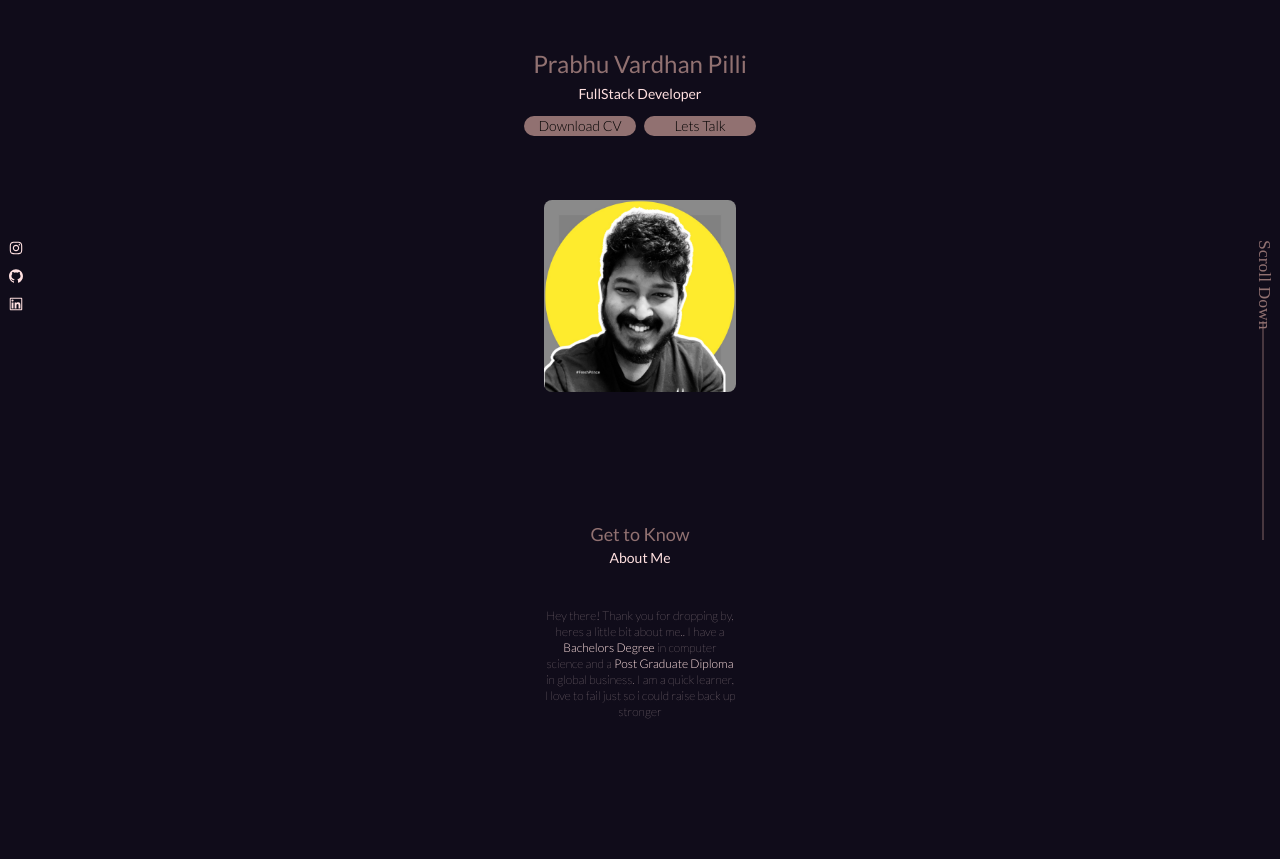
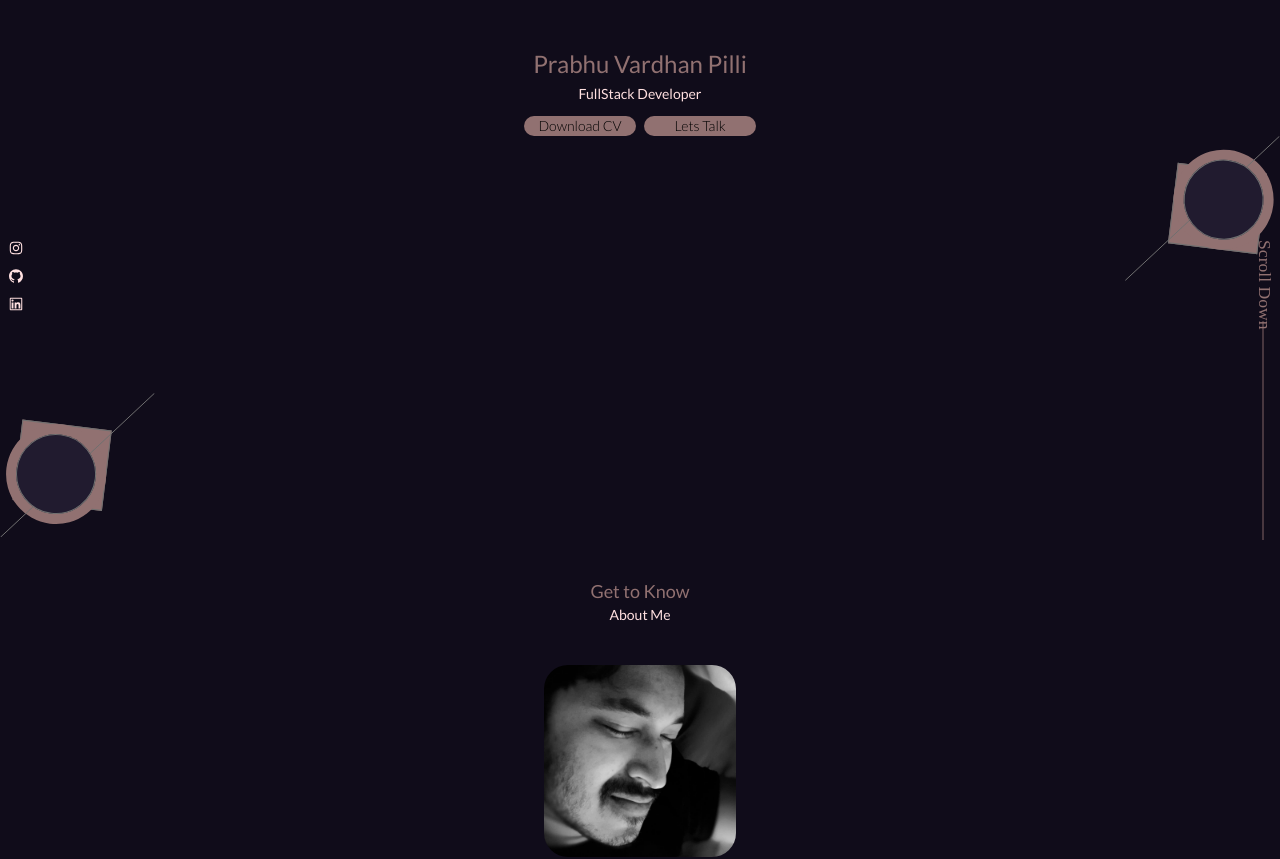
Before and after one commit to S550Stang/portfolio, a React (Create React App) app in the folder client/: page / in a window 1280 px wide. Shown: the top 859 px of the page. Before the commit the page ends 800 px from the top, so only its background shows below. Built offline with nearby package versions, Linux system fonts and the light colour scheme.

Commit message:
Make LAnding PAge WIth VEctor GRaphics

```diff
--- a/client/public/index.html
+++ b/client/public/index.html
@@ -3,6 +3,7 @@
   <head>
     <meta charset="utf-8" />
     <link rel="icon" href="%PUBLIC_URL%/favicon.ico" />
+    <link rel=”manifest” href=”%PUBLIC_URL%/manifest.json”>
     <meta name="viewport" content="width=device-width, initial-scale=1" />
     <meta name="theme-color" content="#000000" />
     <meta
--- a/client/src/AboutmePage/AboutMe/index.jsx
+++ b/client/src/AboutmePage/AboutMe/index.jsx
@@ -1,11 +1,13 @@
 import React from "react";
 import AboutmeHeader from "../AboutmeHeader";
 import AboutMeDescription from "../AboutMeDescription";
+import ImagePage from "../../ImagePage";
 
 export default function AboutMe() {
   return (
     <div>
       <AboutmeHeader />
+      <ImagePage />
       <AboutMeDescription />
     </div>
   );
--- a/client/src/AboutmePage/AboutMeDescription/index.jsx
+++ b/client/src/AboutmePage/AboutMeDescription/index.jsx
@@ -17,7 +17,7 @@ export default function AboutMeDescription() {
       : animation.start({
           x: "-100vw",
         });
-  }, [inView]);
+  }, [inView, animation]);
   return (
     <motion.div
       ref={ref}
--- a/client/src/AboutmePage/AboutmeHeader/index.jsx
+++ b/client/src/AboutmePage/AboutmeHeader/index.jsx
@@ -4,7 +4,7 @@ export default function AboutmeHeader() {
   return (
     <div
       id="AboutMe"
-      className="flex flex-col justify-center items-center font-Lato mt-32"
+      className="flex flex-col justify-center items-center font-Lato mt-10"
     >
       <h1 className="text-Copper text-sm sm:text-lg">Get to Know</h1>
       <h4 className="text-xs sm:text-sm font-normal text-Sulphate">About Me</h4>
--- a/client/src/App.jsx
+++ b/client/src/App.jsx
@@ -1,13 +1,14 @@
 import React from "react";
 import HeaderTitle from "./HomePage/HeaderComponent/HeaderTitle";
 import AboutPage from "./AboutmePage";
-import ImagePage from "./ImagePage";
+
+import VectorGraphicsPage from "./VectorGraphicsPage";
 
 export default function App() {
   return (
     <>
       <HeaderTitle />
-      <ImagePage />
+      <VectorGraphicsPage />
       <AboutPage />
     </>
   );
--- a/client/src/HomePage/HamburgerToggle/HamburgerToggle.jsx
+++ b/client/src/HomePage/HamburgerToggle/HamburgerToggle.jsx
@@ -15,7 +15,7 @@ export default function HamburgerToggle() {
         duration: 1,
         type: "spring",
       }}
-      className="fixed top-0 -right-6 z-50 w-40 h-full flex  justify-center items-center bg-gradient-to-tr from-Copper to-transparent bg-opacity-0 backdrop-blur-sm shadow-xl rounded-xl "
+      className="fixed top-0 -right-6 z-50 w-40 h-full flex  justify-center items-center bg-gradient-to-tr from-[#100c1a] to-transparent  backdrop-blur-sm shadow-xl rounded-xl "
     >
       <ul className="flex flex-col justify-between items-center font-Lato text-xs font-normal text-Sulphate gap-6 mt-44">
         <li>
--- a/client/src/HomePage/HeaderComponent/HeaderTitle.jsx
+++ b/client/src/HomePage/HeaderComponent/HeaderTitle.jsx
@@ -9,7 +9,7 @@ export default function HeaderTitle() {
   const [boolean, setBoolean] = useState(false);
   return (
     <div>
-      <div className="relative flex flex-col justify-center items-center font-Lato gap-y-1 mt-12">
+      <div className="flex flex-col justify-center items-center font-Lato gap-y-1 mt-12">
         <motion.h1
           animate={{
             y: 0,
@@ -17,14 +17,12 @@ export default function HeaderTitle() {
           }}
           initial={{
             y: -20,
-            opacity: 0,
+            opacity: -2,
           }}
           transition={{
-            ease: "easeInOut",
-            duration: 2,
+            ease: "easeIn",
+            duration: 1,
             type: "spring",
-            stiffness: 100,
-            damping: 20,
           }}
           className="text-xl sm:text-2xl text-Copper "
         >
@@ -36,15 +34,13 @@ export default function HeaderTitle() {
             y: 0,
           }}
           initial={{
-            opacity: -1,
+            opacity: -2,
             y: 20,
           }}
           transition={{
-            ease: "easeInOut",
-            duration: 2,
+            ease: "easeIn",
+            duration: 1,
             type: "spring",
-            stiffness: 100,
-            damping: 20,
           }}
           className="text-xs sm:text-sm font-normal text-Sulphate"
         >
--- a/client/src/ImagePage/ImageComponent/index.jsx
+++ b/client/src/ImagePage/ImageComponent/index.jsx
@@ -18,9 +18,9 @@ export default function DisplayPicture() {
         stiffness: 100,
         damping: 20,
       }}
-      className="flex justify-center items-center mt-16"
+      className="flex justify-center items-center mt-10"
     >
-      <img className="w-48 h-48 rounded-lg" src={Me} alt="myProfilePicture" />
+      <img className="w-48 h-48 rounded-3xl" src={Me} alt="myProfilePicture" />
     </motion.div>
   );
 }
--- /dev/null
+++ b/client/src/VectorGraphicsPage/VectorGraphicsComponent/index.jsx
@@ -0,0 +1,156 @@
+import React from "react";
+import { motion } from "framer-motion";
+
+export default function VectorGraphics() {
+  return (
+    <div>
+      {/* Right-Side Vector Graphic*/}
+      <motion.div
+        animate={{
+          x: 0,
+          opacity: 1,
+        }}
+        initial={{
+          x: 100,
+          opacity: -5,
+        }}
+        transition={{
+          ease: "easeIn",
+          duration: 1,
+          type: "spring",
+          bounce: 0.5,
+        }}
+        className="flex justify-end"
+      >
+        <svg
+          xmlns="http://www.w3.org/2000/svg"
+          width="154.683"
+          height="144.73"
+          viewBox="0 0 154.683 144.73"
+        >
+          <g
+            id="Group_22"
+            data-name="Group 22"
+            transform="translate(-248.379 -148.635)"
+          >
+            <g
+              id="Rectangle_1"
+              data-name="Rectangle 1"
+              transform="translate(390.48 186.385) rotate(97)"
+              fill="#917171"
+              stroke="#707070"
+              strokeWidth="1"
+            >
+              <rect width="81" height="90" stroke="none" />
+              <rect x="0.5" y="0.5" width="80" height="89" fill="none" />
+            </g>
+            <ellipse
+              id="Ellipse_1"
+              data-name="Ellipse 1"
+              cx="50"
+              cy="50"
+              rx="50"
+              ry="50"
+              transform="translate(402.721 168.745) rotate(97)"
+              fill="#917171"
+            />
+            <line
+              id="Line_1"
+              data-name="Line 1"
+              y1="144"
+              x2="154"
+              transform="translate(248.721 149)"
+              fill="none"
+              stroke="#707070"
+              strokeWidth="1"
+            />
+            <g
+              id="Ellipse_2"
+              data-name="Ellipse 2"
+              transform="translate(391.577 177.452) rotate(97)"
+              fill="#211b2f"
+              stroke="#707070"
+              strokeWidth="1"
+            >
+              <ellipse cx="40" cy="40" rx="40" ry="40" stroke="none" />
+              <ellipse cx="40" cy="40" rx="39.5" ry="39.5" fill="none" />
+            </g>
+          </g>
+        </svg>
+      </motion.div>
+      {/* Left-Side Vector Graphic*/}
+      <motion.div
+        animate={{
+          x: 0,
+          opacity: 1,
+        }}
+        initial={{
+          x: -100,
+          opacity: -5,
+        }}
+        transition={{
+          ease: "easeIn",
+          duration: 1,
+          type: "spring",
+          bounce: 0.5,
+        }}
+        className="flex justify-start mt-28"
+      >
+        <svg
+          xmlns="http://www.w3.org/2000/svg"
+          width="154.683"
+          height="144.73"
+          viewBox="0 0 154.683 144.73"
+        >
+          <g
+            id="Group_25"
+            data-name="Group 25"
+            transform="translate(0.341 0.365)"
+          >
+            <g
+              id="Rectangle_1"
+              data-name="Rectangle 1"
+              transform="translate(12.241 106.615) rotate(-83)"
+              fill="#917171"
+              stroke="#707070"
+              strokeWidth="1"
+            >
+              <rect width="81" height="90" stroke="none" />
+              <rect x="0.5" y="0.5" width="80" height="89" fill="none" />
+            </g>
+            <ellipse
+              id="Ellipse_1"
+              data-name="Ellipse 1"
+              cx="50"
+              cy="50"
+              rx="50"
+              ry="50"
+              transform="translate(0 124.255) rotate(-83)"
+              fill="#917171"
+            />
+            <line
+              id="Line_1"
+              data-name="Line 1"
+              x1="154"
+              y2="144"
+              fill="none"
+              stroke="#707070"
+              strokeWidth="1"
+            />
+            <g
+              id="Ellipse_2"
+              data-name="Ellipse 2"
+              transform="translate(11.144 115.548) rotate(-83)"
+              fill="#211b2f"
+              stroke="#707070"
+              strokeWidth="1"
+            >
+              <ellipse cx="40" cy="40" rx="40" ry="40" stroke="none" />
+              <ellipse cx="40" cy="40" rx="39.5" ry="39.5" fill="none" />
+            </g>
+          </g>
+        </svg>
+      </motion.div>
+    </div>
+  );
+}
--- /dev/null
+++ b/client/src/VectorGraphicsPage/index.js
@@ -0,0 +1,10 @@
+import React from "react";
+import VectorGraphics from "./VectorGraphicsComponent";
+
+export default function VectorGraphicsPage() {
+  return (
+    <div>
+      <VectorGraphics />
+    </div>
+  );
+}
```
Also changed, not shown: client/src/assets/ME.jpg.
